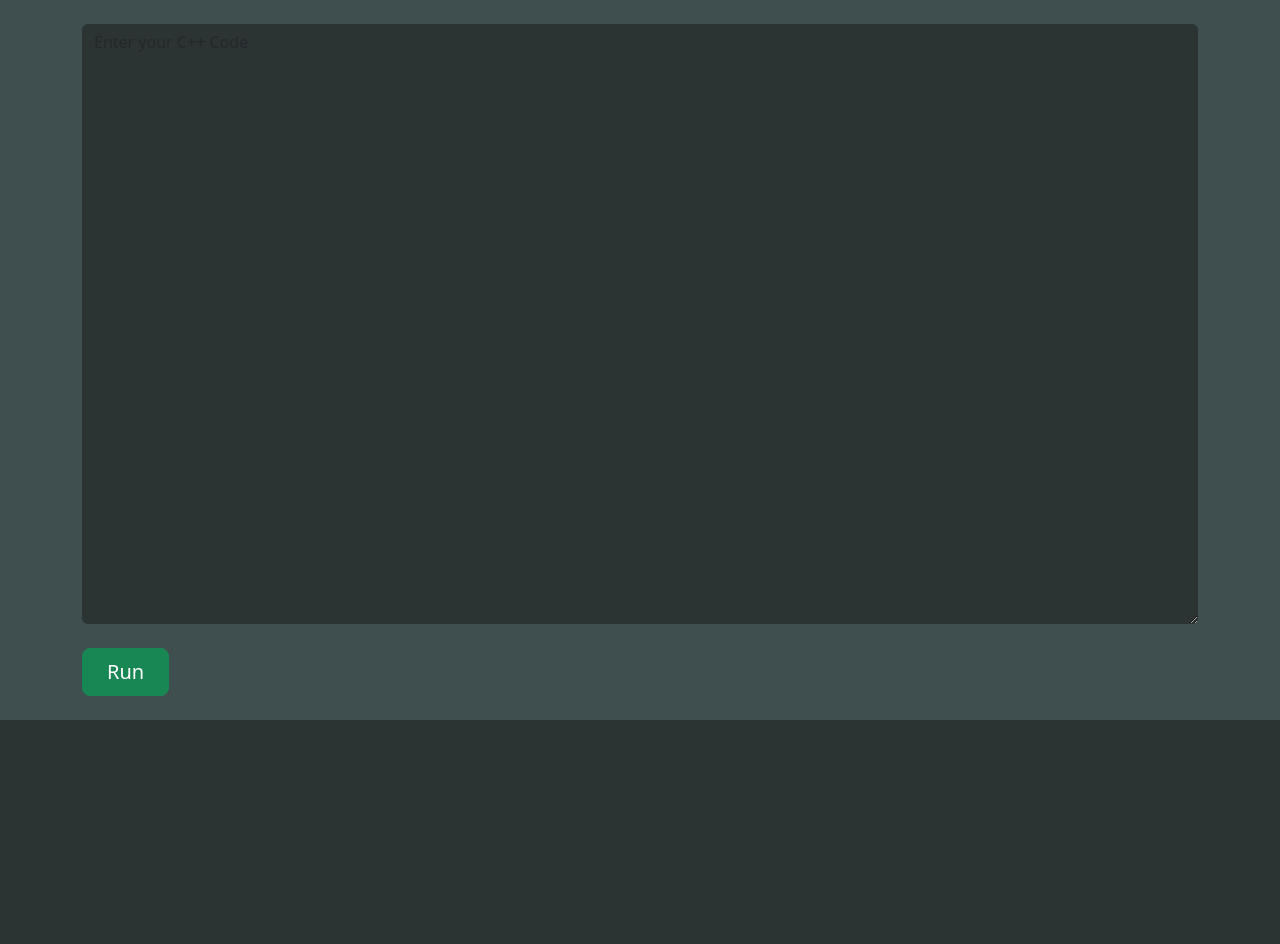
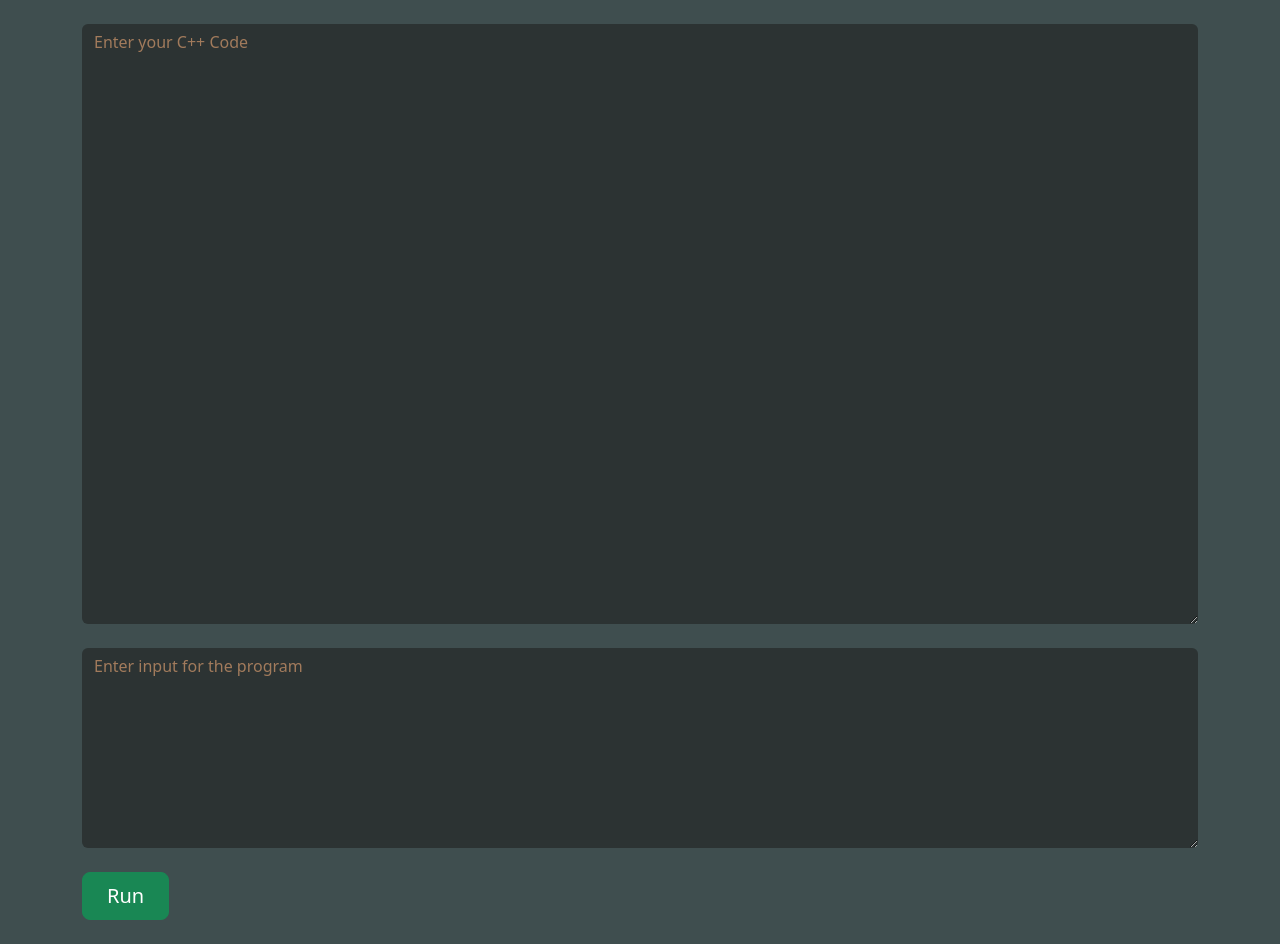
Before and after one commit to yashkadam007/code_editor_webapp, a Django app: page / in a window 1280 px wide. Shown: the part 106-1050 px from the top of the page. Before the commit the page ends 826 px from the top, so only its background shows below. Run offline with Django 4.2, Linux system fonts and the light colour scheme.

Commit message:
Added support to provide user input

```diff
--- a/editor/templates/editor/text_editor.html
+++ b/editor/templates/editor/text_editor.html
@@ -5,6 +5,11 @@
     <title>Code Editor</title>
     <link href="https://cdn.jsdelivr.net/npm/bootstrap@5.3.0-alpha2/dist/css/bootstrap.min.css" rel="stylesheet" integrity="sha384-aFq/bzH65dt+w6FI2ooMVUpc+21e0SRygnTpmBvdBgSdnuTN7QbdgL+OapgHtvPp" crossorigin="anonymous">
 
+    <style>
+        .form-control::placeholder {
+            color: #A27B5C;
+        }
+    </style>
 </head>
 <body style="background-color: #3F4E4F;">
     <nav class="navbar py-4" style="background-color: #2C3639    ;">
@@ -19,7 +24,7 @@
                 <div class="container">
                     <div id="editor"></div>
                     <textarea name="code" id="code" class="form-control" placeholder="Enter your C++ Code" style="height:600px; background-color: #2C3333; color: beige; border: none;">{{code}}</textarea>
-
+                    <textarea name="input" id="input" class="form-control mt-4" placeholder="Enter input for the program" style="height:200px; background-color: #2C3333; color: beige; border: none;"></textarea>
                     <button type="submit" class="btn btn-success btn-lg px-4 mt-4">Run</button>
                 </div>
             </form>
--- a/editor/views.py
+++ b/editor/views.py
@@ -1,5 +1,4 @@
 from django.shortcuts import render
-from django.http import JsonResponse
 import os
 import subprocess
 
@@ -27,8 +26,8 @@ def text_editor(request):
 
         # Run the code and capture the output
         run_cmd = ['./{}'.format(filename[:-4])]
-        p = subprocess.Popen(run_cmd, stdout=subprocess.PIPE, stderr=subprocess.PIPE)
-        out, err = p.communicate()
+        p = subprocess.Popen(run_cmd, stdin=subprocess.PIPE, stdout=subprocess.PIPE, stderr=subprocess.PIPE)
+        out, err = p.communicate(input=request.POST.get('input').encode())
         output = out.decode('utf-8')
 
         # Delete the user's unique file
```
Also changed, not shown: 1 other file.
